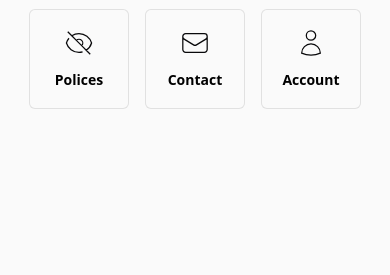
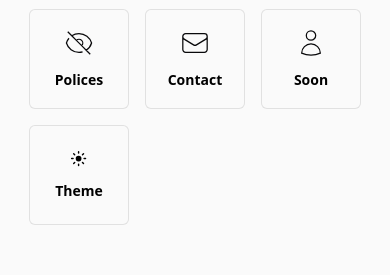
Before and after one commit to Innovative-Compute-Enterprise/ICE-WEB, a Nuxt app: page /polices in a window 390 px wide. Both pictures are taken after a click on the element 359 px from the left and 31 px from the top of the page. Shown: the part 183-458 px from the top of the page. Built offline with nearby package versions, Linux system fonts and the light colour scheme; a web font is replaced by a local one.

Commit message:
V.1.1.1 - add new button theme  in mobile

```diff
--- a/components/Header/DesktopHeader.vue
+++ b/components/Header/DesktopHeader.vue
@@ -32,7 +32,7 @@
           </a>
 
           <a>
-            <button @click="toggleMenu" class="menu-toggle-button  inline-flex justify-center whitespace-nowrap rounded-md px-0 p-2 h-9 w-9 hover:bg-[#F4F4F5] dark:hover:bg-[#27272A]">
+            <button @click="toggleMenu" class="menu-toggle-button inline-flex justify-center whitespace-nowrap rounded-md px-0 p-2 h-9 w-9 hover:bg-[#F4F4F5] dark:hover:bg-[#27272A]">
 
             <svg v-if="currentTheme !== 'dark'" xmlns="http://www.w3.org/2000/svg" viewBox="0 0 20 20" fill="currentColor" class="w-[1.2rem] h-[1.2rem]">
               <path d="M10 2a.75.75 0 0 1 .75.75v1.5a.75.75 0 0 1-1.5 0v-1.5A.75.75 0 0 1 10 2ZM10 15a.75.75 0 0 1 .75.75v1.5a.75.75 0 0 1-1.5 0v-1.5A.75.75 0 0 1 10 15ZM10 7a3 3 0 1 0 0 6 3 3 0 0 0 0-6ZM15.657 5.404a.75.75 0 1 0-1.06-1.06l-1.061 1.06a.75.75 0 0 0 1.06 1.06l1.06-1.06ZM6.464 14.596a.75.75 0 1 0-1.06-1.06l-1.06 1.06a.75.75 0 0 0 1.06 1.06l1.06-1.06ZM18 10a.75.75 0 0 1-.75.75h-1.5a.75.75 0 0 1 0-1.5h1.5A.75.75 0 0 1 18 10ZM5 10a.75.75 0 0 1-.75.75h-1.5a.75.75 0 0 1 0-1.5h1.5A.75.75 0 0 1 5 10ZM14.596 15.657a.75.75 0 0 0 1.06-1.06l-1.06-1.061a.75.75 0 1 0-1.06 1.06l1.06 1.06ZM5.404 6.464a.75.75 0 0 0 1.06-1.06l-1.06-1.06a.75.75 0 1 0-1.061 1.06l1.06 1.06Z" />
--- a/components/Header/MobileHeader.vue
+++ b/components/Header/MobileHeader.vue
@@ -48,6 +48,21 @@
               <span>{{ item.label }}</span>
             </NuxtLink>
 
+
+            <button @click="toggleTheme" class="min-h-[100px] min-w-[100px] grid-item p-4 space-y-3 dark:bg-[#09090B] bg-[#FAFAFA] border border-[#000]/[0.1] dark:border-[#fff]/[0.1] focus-visible:ring-1 focus-visible:outline focus-visible:outline-2 focus-visible:outline-offset-2
+             focus-visible:outline-white rounded-md text-sm
+             font-bold"
+              >
+              <svg v-if="!darkMode"  xmlns="http://www.w3.org/2000/svg" viewBox="0 0 20 20" fill="currentColor" class="w-[1.2rem] h-[1.2rem]">
+              <path d="M10 2a.75.75 0 0 1 .75.75v1.5a.75.75 0 0 1-1.5 0v-1.5A.75.75 0 0 1 10 2ZM10 15a.75.75 0 0 1 .75.75v1.5a.75.75 0 0 1-1.5 0v-1.5A.75.75 0 0 1 10 15ZM10 7a3 3 0 1 0 0 6 3 3 0 0 0 0-6ZM15.657 5.404a.75.75 0 1 0-1.06-1.06l-1.061 1.06a.75.75 0 0 0 1.06 1.06l1.06-1.06ZM6.464 14.596a.75.75 0 1 0-1.06-1.06l-1.06 1.06a.75.75 0 0 0 1.06 1.06l1.06-1.06ZM18 10a.75.75 0 0 1-.75.75h-1.5a.75.75 0 0 1 0-1.5h1.5A.75.75 0 0 1 18 10ZM5 10a.75.75 0 0 1-.75.75h-1.5a.75.75 0 0 1 0-1.5h1.5A.75.75 0 0 1 5 10ZM14.596 15.657a.75.75 0 0 0 1.06-1.06l-1.06-1.061a.75.75 0 1 0-1.06 1.06l1.06 1.06ZM5.404 6.464a.75.75 0 0 0 1.06-1.06l-1.06-1.06a.75.75 0 1 0-1.061 1.06l1.06 1.06Z" />
+            </svg>
+
+            <svg v-else xmlns="http://www.w3.org/2000/svg" viewBox="0 0 20 20" fill="white" class="w-[1.2rem] h-[1.2rem]">
+            <path fill-rule="evenodd" d="M7.455 2.004a.75.75 0 0 1 .26.77 7 7 0 0 0 9.958 7.967.75.75 0 0 1 1.067.853A8.5 8.5 0 1 1 6.647 1.921a.75.75 0 0 1 .808.083Z" clip-rule="evenodd" />
+            </svg>
+              <span>Theme</span>
+          </button>
+
           </div>
 
         </div>
@@ -69,15 +84,12 @@
         { id: 3, label: 'About', to: '/about', svgPath: "M12 6.042A8.967 8.967 0 0 0 6 3.75c-1.052 0-2.062.18-3 .512v14.25A8.987 8.987 0 0 1 6 18c2.305 0 4.408.867 6 2.292m0-14.25a8.966 8.966 0 0 1 6-2.292c1.052 0 2.062.18 3 .512v14.25A8.987 8.987 0 0 0 18 18a8.967 8.967 0 0 0-6 2.292m0-14.25v14.25" },
         { id: 4, label: 'Polices', to: '/polices', svgPath: "M3.98 8.223A10.477 10.477 0 0 0 1.934 12C3.226 16.338 7.244 19.5 12 19.5c.993 0 1.953-.138 2.863-.395M6.228 6.228A10.451 10.451 0 0 1 12 4.5c4.756 0 8.773 3.162 10.065 7.498a10.522 10.522 0 0 1-4.293 5.774M6.228 6.228 3 3m3.228 3.228 3.65 3.65m7.894 7.894L21 21m-3.228-3.228-3.65-3.65m0 0a3 3 0 1 0-4.243-4.243m4.242 4.242L9.88 9.88" },
         { id: 5, label: 'Contact', svgPath: "M21.75 6.75v10.5a2.25 2.25 0 0 1-2.25 2.25h-15a2.25 2.25 0 0 1-2.25-2.25V6.75m19.5 0A2.25 2.25 0 0 0 19.5 4.5h-15a2.25 2.25 0 0 0-2.25 2.25m19.5 0v.243a2.25 2.25 0 0 1-1.07 1.916l-7.5 4.615a2.25 2.25 0 0 1-2.36 0L3.32 8.91a2.25 2.25 0 0 1-1.07-1.916V6.75" },
-        { id: 7, label: 'Account', svgPath: "M15.75 6a3.75 3.75 0 1 1-7.5 0 3.75 3.75 0 0 1 7.5 0ZM4.501 20.118a7.5 7.5 0 0 1 14.998 0A17.933 17.933 0 0 1 12 21.75c-2.676 0-5.216-.584-7.499-1.632Z" },
+        { id: 7, label: 'Soon', svgPath: "M15.75 6a3.75 3.75 0 1 1-7.5 0 3.75 3.75 0 0 1 7.5 0ZM4.501 20.118a7.5 7.5 0 0 1 14.998 0A17.933 17.933 0 0 1 12 21.75c-2.676 0-5.216-.584-7.499-1.632Z" },
           ],
         };
       },
    mounted() {
-  this.darkMode = window.matchMedia('(prefers-color-scheme: dark)').matches;
-  window.matchMedia('(prefers-color-scheme: dark)').addEventListener('change', e => {
-    this.darkMode = e.matches;
-  });
+        this.initTheme(); // Initialize theme based on system preference or stored preference
     gsap.set(this.$refs.menu, { autoAlpha: 0 });
     this.menuTimeline = gsap.timeline({ paused: true })
       .to(this.$refs.menu, { autoAlpha: 1, duration: 0.2, ease: 'power3.in' });
@@ -93,6 +105,29 @@
     } else {
       this.menuTimeline.reverse();
     }
+  },
+  toggleTheme() {
+      this.darkMode = !this.darkMode;
+      document.documentElement.classList.toggle('dark', this.darkMode);
+      // Optionally, save the darkMode state to localStorage to remember the user's choice
+      localStorage.setItem('darkMode', this.darkMode ? 'true' : 'false');
+    },
+    initTheme() {
+      // Check if a theme preference is saved in localStorage
+      const savedTheme = localStorage.getItem('darkMode');
+      if (savedTheme !== null) {
+        this.darkMode = savedTheme === 'true';
+      } else {
+        // If not, use the system preference
+        this.darkMode = window.matchMedia('(prefers-color-scheme: dark)').matches;
+      }
+      document.documentElement.classList.toggle('dark', this.darkMode);
+
+      // Listen for changes in the system theme preference
+      window.matchMedia('(prefers-color-scheme: dark)').addEventListener('change', e => {
+        this.darkMode = e.matches;
+        document.documentElement.classList.toggle('dark', this.darkMode);
+      });
     },
   closeMenu() {
     this.menuOpen = false;
--- a/components/HeroSection/CardSection.vue
+++ b/components/HeroSection/CardSection.vue
@@ -57,13 +57,13 @@
 
              <div class="w-full flex justify-center gap-4 mt-auto" style="height: calc(100% - 2rem);"> <!-- Adjust the calc() value to control the space at the bottom -->
                 <!-- v-for to render each bar -->
-                <div v-for="(value, index) in chartData" :key="index" class="w-12 relative" style="height: 100%;">
+                <div v-for="(value, index) in chartData" :key="index" class="w-10 md:w-12 xl:w-14 relative" style="height: 100%;">
                   <div :style="{ transform: `scaleY(${value.height})` }" class="bar-animation absolute bottom-0 w-full bg-gradient-to-b from-[#09090B] to-transparent rounded-t-xl dark:bg-gradient-to-b dark:from-[#FAFAFA] dark:to-transparent"></div>
                 </div>
               </div>
 
               <div>
-              <div class="absolute top-10 right-5 text-green-500 dark:bg-[#09090B]/75 bg-[#FAFAFA]/75 text-md p-3 rounded-3xl border border-[#000]/[0.1] dark:border-[#fff]/[0.1] focus-visible:outline focus-visible:outline-2 focus-visible:outline-offset-2 focus-visible:outline-white">+11%</div>
+              <div class="numberGreen absolute top-10 right-5 text-green-500 dark:bg-[#09090B]/75 bg-[#FAFAFA]/75 text-2xl font-bold p-2 rounded-3xl border border-[#000]/[0.1] dark:border-[#fff]/[0.1] focus-visible:outline focus-visible:outline-2 focus-visible:outline-offset-2 focus-visible:outline-white">+11%</div>
              </div>
             </div>
           </div>
--- a/components/HeroSection/HeroSection.vue
+++ b/components/HeroSection/HeroSection.vue
@@ -1,12 +1,10 @@
 <template>
   <section class="hero-section bg-[#FAFAFA] dark:bg-[#09090B]">
     <HeroText />
-    <template v-if="isDarkMode">
-      <HeroBackgroundDark />
-    </template>
-    <template v-else>
-      <HeroBackground />
-    </template>
+
+    <HeroBackgroundDark v-if="isDarkMode" />
+    <HeroBackground v-else />
+
   </section>
 </template>
 
@@ -17,13 +15,12 @@ import HeroBackgroundDark from './HeroBackgroundDark.vue';
 import HeroText from './HeroText.vue';
 
 const isDarkMode = ref(false);
+let observer;
 
 const updateDarkMode = () => {
   // Assuming the 'dark' class represents dark mode
   isDarkMode.value = document.documentElement.classList.contains('dark');
 };
-
-let observer;
 
 onMounted(() => {
   updateDarkMode(); // Initial check
@@ -48,8 +45,19 @@ onUnmounted(() => {
     observer.disconnect();
   }
 });
+
+// Destroy WebGL context when the component is unmounted
+const destroyWebGLContext = (component) => {
+  if (component && typeof component.destroyWebGLContext === 'function') {
+    component.destroyWebGLContext();
+  }
+};
+
+onUnmounted(() => {
+  destroyWebGLContext(HeroBackground);
+  destroyWebGLContext(HeroBackgroundDark);
+});
 </script>
-
 
 <style scoped>
 .hero-section {
```
Lines whose indentation alone changed are shown as unchanged.
